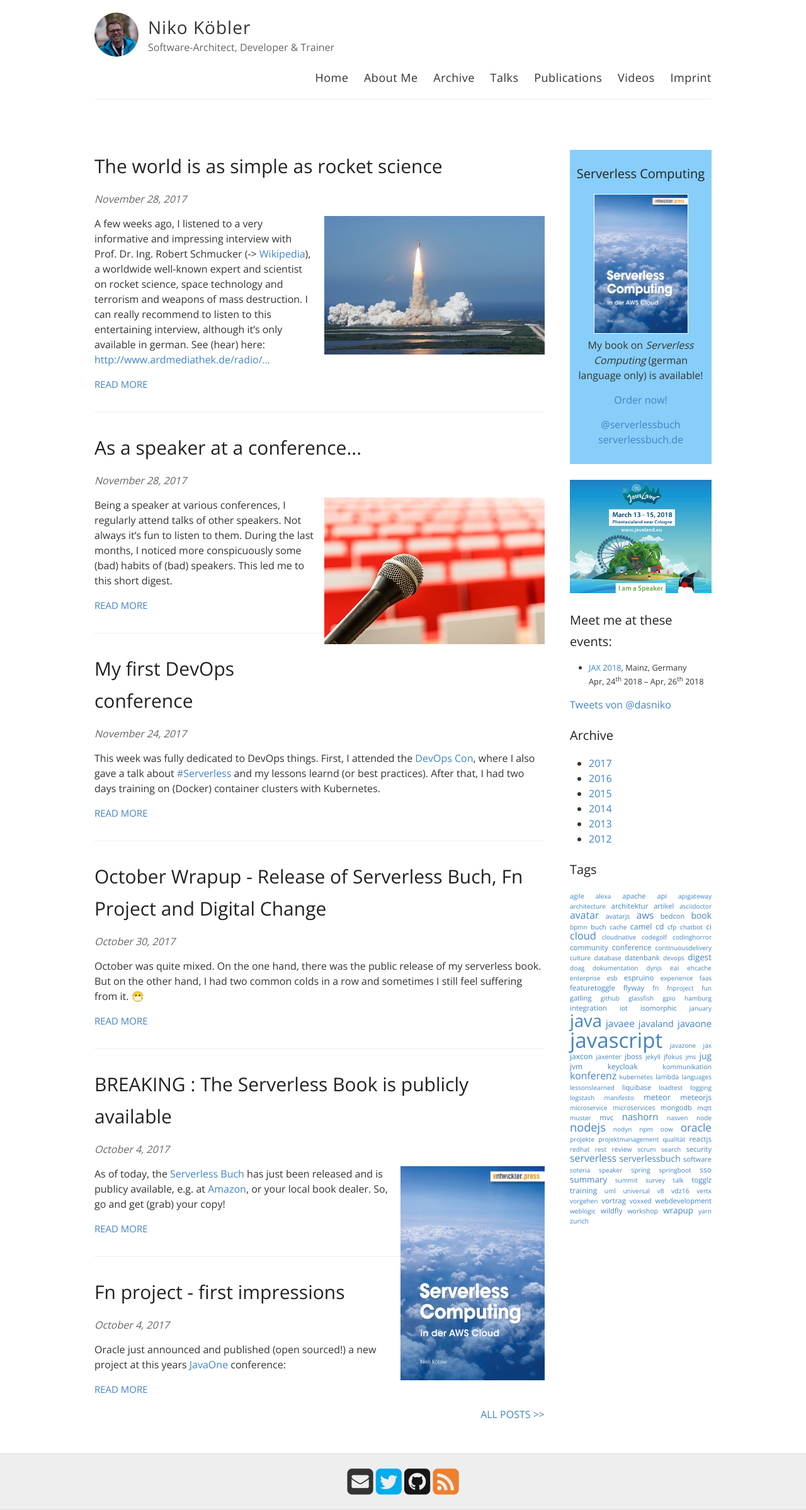
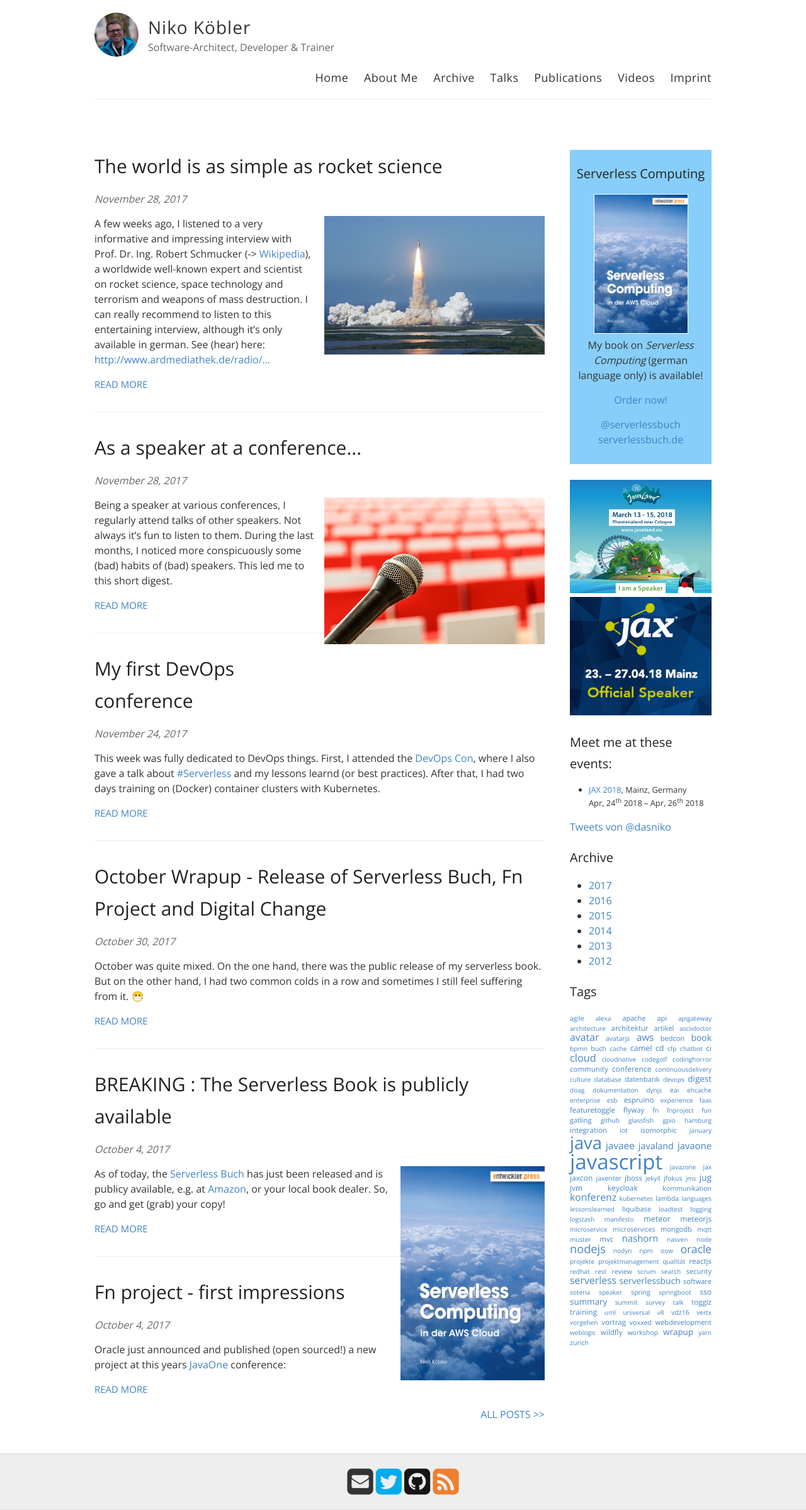
Before and after one commit to dasniko/dasniko.github.io, a Jekyll site: the page built from index.html, in a window 1280 px wide. Shown: the whole page at 63% size. Built offline with Jekyll 4.4.1, drawn with Linux system fonts in a browser that asks for light colours; nearby versions of some CDN libraries; emoji names are drawn with the system emoji font; comment, search, counter and statistics services are not loaded.

Commit message:
jax speaker banner

```diff
--- a/_includes/speaker.html
+++ b/_includes/speaker.html
@@ -1,3 +1,6 @@
 <a href="https://javaland.eu" target="_blank">
   <img src="/images/javaland_2018_speaker.jpg"/>
 </a>
+<a href="https://jax.de" target="_blank">
+  <img src="/images/jax2018.jpg"/>
+</a>
```
Also changed, not shown: images/jax2018.jpg (added).
